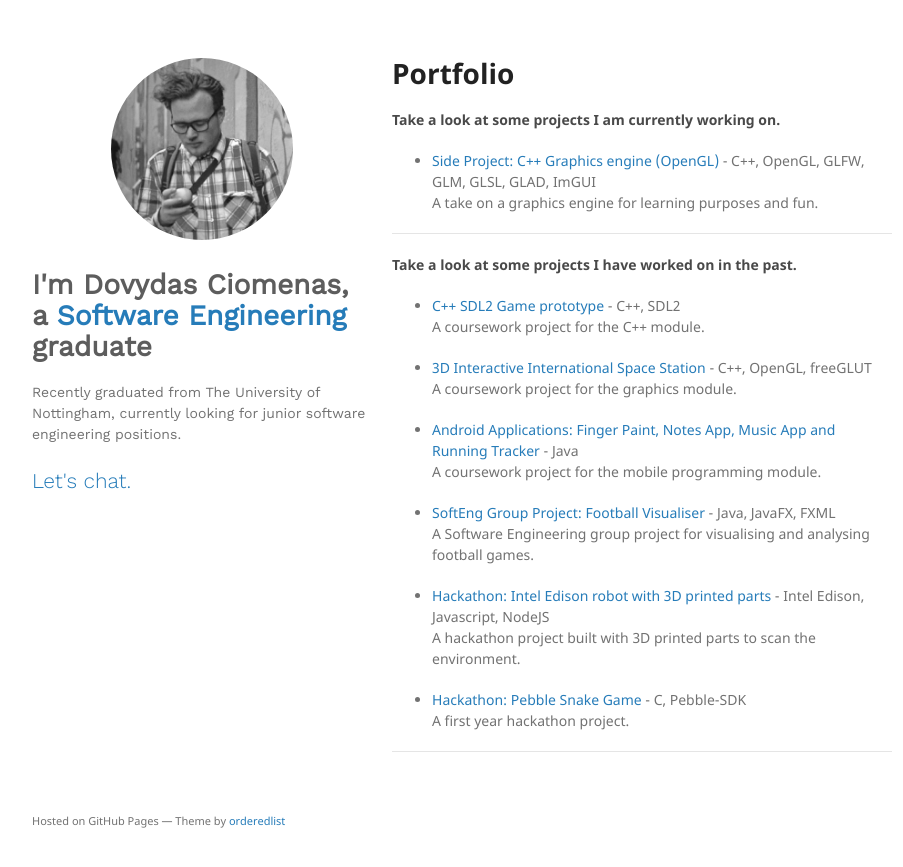
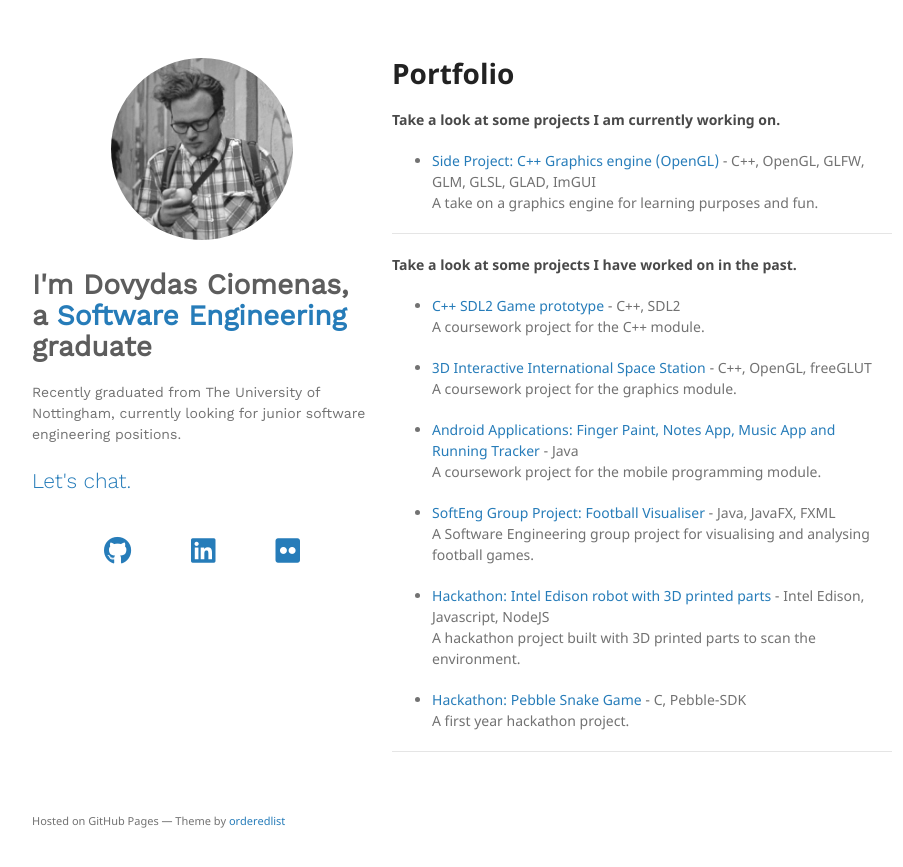
Before and after one commit to icouldbreathe/icouldbreathe.github.io, a Jekyll site: the page built from index.md, in a window 1280 px wide. Shown: the top 867 px of the page, without its empty margins (178-1081 px from the left). Built offline with Jekyll 4.4.1, drawn with Linux system fonts in a browser that asks for light colours; nearby versions of some CDN libraries; our own code applies the rules of GitHub Pages for plain Markdown files.

Commit message:
fix icons

```diff
--- a/_layouts/default.html
+++ b/_layouts/default.html
@@ -39,17 +39,17 @@ layout: compress
                 <ul class="social-set">
                   <li>
                     <a class="sociali" href="{{ site.social_github_url }}" target="_blank">
-                      <i class="fa fa-github fa-2x" title="GitHub"></i>
+                      <i class="fab fa-github fa-2x" title="GitHub"></i>
                     </a>
                   </li>
                   <li>
                       <a class="sociali" href="{{ site.social_linkedin_url }}" target="_blank">
-                          <i class="fa fa-linkedin fa-2x" title="LinkedIn"></i>
+                          <i class="fab fa-linkedin fa-2x" title="LinkedIn"></i>
                         </a>
                   </li>
                   <li>
                       <a class="sociali" href="{{ site.social_flickr_url }}" target="_blank">
-                          <i class="fa fa-flickr fa-2x" title="Flickr"></i>
+                          <i class="fab fa-flickr fa-2x" title="Flickr"></i>
                         </a>
                   </li>
                 </ul>
--- a/assets/css/style.scss
+++ b/assets/css/style.scss
@@ -86,7 +86,3 @@
     margin: 40px 30px 30px 30px !important;
 
   }
-
-  .social .fa:hover {
-      opacity: 0.7;
-  }
```
